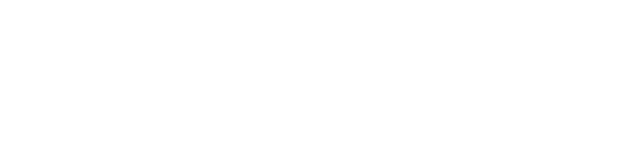
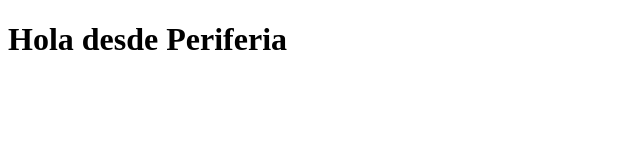
Before and after one commit to Ades9709/laboratorio-git-kevin-amorocho, a plain HTML site: page index.html in a window 1280 px wide. Shown: the whole page, without its empty margins (0-640 px from the left). Drawn offline with Linux system fonts and the light colour scheme.

Commit message:
agregamos saludo periferia

```diff
--- a/index.html
+++ b/index.html
@@ -10,7 +10,7 @@
 
 
 <body>
-
+<h1> Hola desde Periferia</h1>
 
 </body>
 </html>
```
